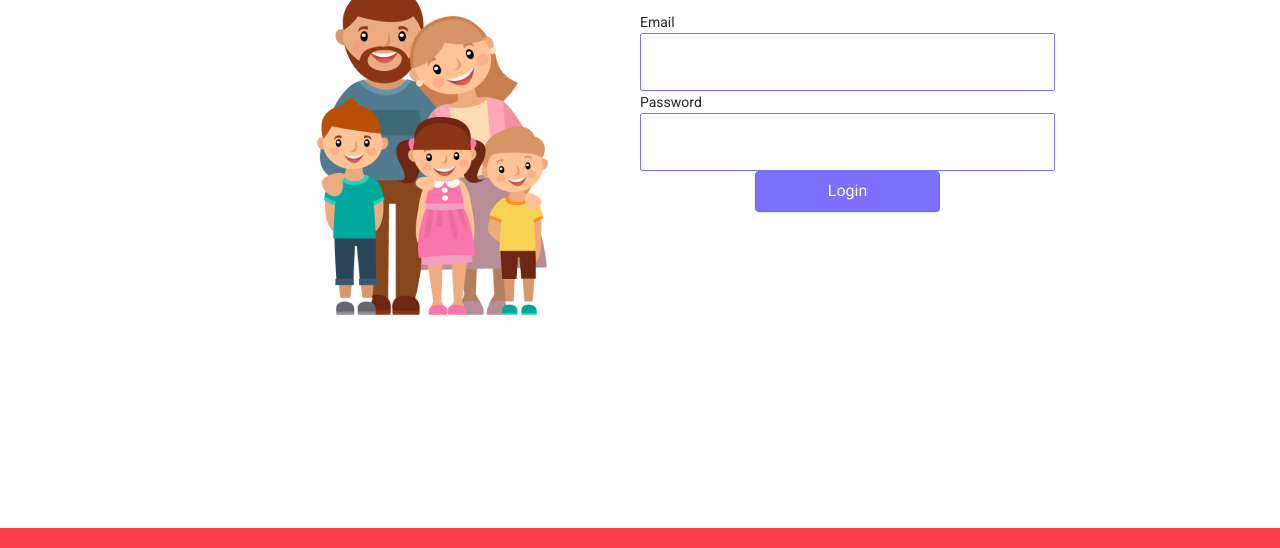
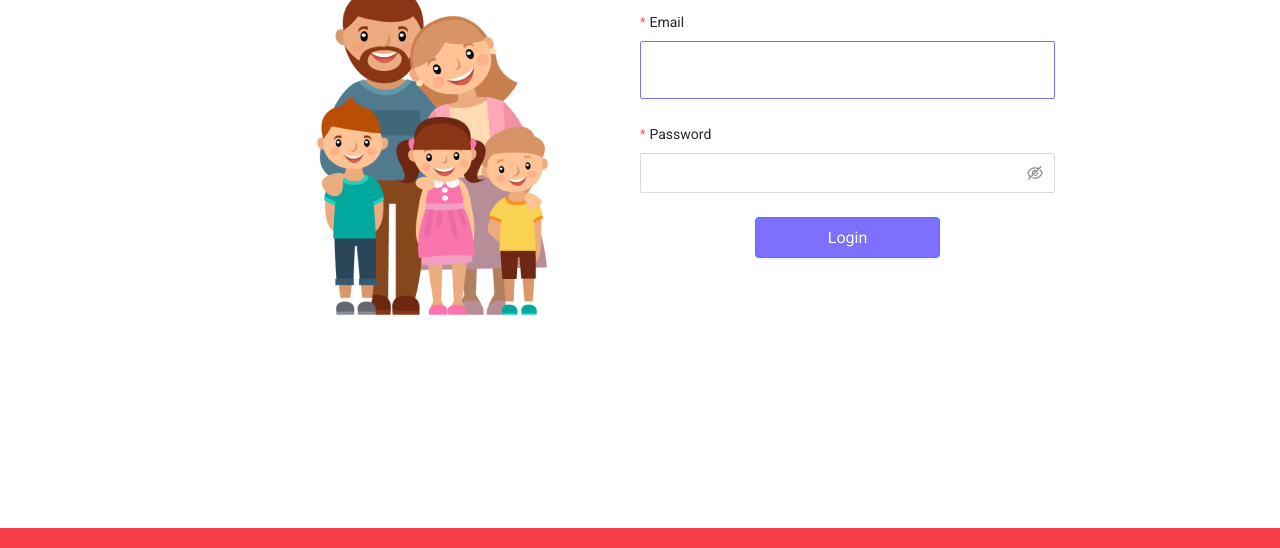
Before and after one commit to Disney-Parent-1-BW/FrontEnd, a Gatsby site: page /login in a window 1280 px wide. Shown: the part 252-800 px from the top of the page. Built offline with nearby package versions, Linux system fonts and the light colour scheme; Gatsby itself is replaced by a stand-in of ours.

Commit message:
migrated to antd forms and added submission alert to login page

```diff
--- a/src/components/layout.js
+++ b/src/components/layout.js
@@ -7,7 +7,7 @@ import { Layout } from "antd"
 import Header from "./header"
 import "./layout.css"
 
-const Layout = ({ children }) => {
+const LayoutComponent = ({ children }) => {
   const data = useStaticQuery(graphql`
     query SiteTitleQuery {
       site {
@@ -43,4 +43,4 @@ Layout.propTypes = {
   children: PropTypes.node.isRequired,
 }
 
-export default Layout
+export default LayoutComponent
--- a/src/components/login-form.js
+++ b/src/components/login-form.js
@@ -1,28 +1,43 @@
-import React, { useEffect, useRef } from "react"
-import axios from 'axios';
+import React, { useState, useEffect, useRef } from "react"
+import axios from "axios"
 import * as Yup from "yup"
 import { useForm } from "react-hook-form"
-import {Row, Input, Button} from 'antd';
+import { Row, Input, Button, Form, Alert } from "antd"
 import styled from "styled-components"
 import "./layout.css"
 
 const LoginForm = () => {
   const { register, handleSubmit, watch, errors, reset } = useForm()
+  const [submitError, setSubmitError] = useState({});
+  const [form] = Form.useForm();
   const inputRef = useRef(register)
 
   const onSubmit = data => {
     const postValues = {
       username: data.loginEmail,
-      password: data.loginPassword
+      password: data.loginPassword,
     }
     axios.post('https://disney-kids.herokuapp.com/api/auth/login', postValues)
     .then(res => {
       console.log(res);
-      reset();
+      setSubmitError({
+        type: 'success',
+        message: 'Successfully logged in'
+      })
+      form.resetFields();
     })
     .catch(err => {
       console.log(err);
+      setSubmitError({
+        type: 'error',
+        message: 'Login failed. Check your username and password'
       })
+      form.resetFields();
+    })
+  }
+
+  const onFinishFailed = ({values, errorFields, outOfDate}) => {
+    console.log(errorFields);
   }
 
   useEffect(() => {
@@ -31,46 +46,61 @@ const LoginForm = () => {
 
   return (
     <>
-      <FormContainer onSubmit={handleSubmit(onSubmit)}>
+      <FormContainer form={form} layout="vertical" onFinish={onSubmit} onFinishFailed={onFinishFailed}>
         <h1>Login</h1>
-        <Row>
-          <label htmlFor="loginEmail">Email</label>
+        {submitError.type === 'success' || submitError.type === 'error' ? <Alert type={submitError.type} message={submitError.message} />  : null }
+        <Form.Item
+          name="loginEmail"
+          label="Email"
+          rules={[
+            {
+              required: true,
+              message: "This field is required",
+            },
+          ]}
+        >
           <StyledInput
-            size='large'
-            ref={inputRef.current({ required: true })}
-            name="loginEmail"
+            size="large"
             id="loginEmail"
           />
+        </Form.Item>
         {errors.loginEmail && errors.loginEmail.type === "required" && (
           <span>This field is required</span>
         )}
-        </Row>
-        <Row className="form-group">
-          <label htmlFor="loginPassword">Password</label>
-          <StyledInput
-            size='large'
-            ref={inputRef.current({ required: true, minLength: 6 })}
+        <Form.Item
           name="loginPassword"
+          label="Password"
+          rules={[
+            {
+              required: true,
+              message: "This field is required!",
+            },
+          ]}
+        >
+          <StyledInput.Password
+            size="large"
             id="loginPassword"
-            type="password"
           />
+        </Form.Item>
         {errors.loginPassword && errors.loginPassword.type === "required" && (
           <span>This field is required</span>
         )}
-          {errors.loginPassword &&
-            errors.loginPassword.type === "minLength" && (
+        {errors.loginPassword && errors.loginPassword.type === "minLength" && (
           <span>Please use more than 5 characters</span>
         )}
-        </Row>
-        <Row justify='center'>
-          <StyledButton size="large" type="primary" htmlType='submit'>Login</StyledButton>
+        <Row justify="center">
+          <Form.Item>
+            <StyledButton size="large" type="primary" htmlType="submit">
+              Login
+            </StyledButton>
+          </Form.Item>
         </Row>
       </FormContainer>
     </>
   )
 }
 
-const FormContainer = styled.form`
+const FormContainer = styled(Form)`
   font-family: "Roboto";
 
   h1 {
```
Lines whose indentation alone changed are shown as unchanged.
